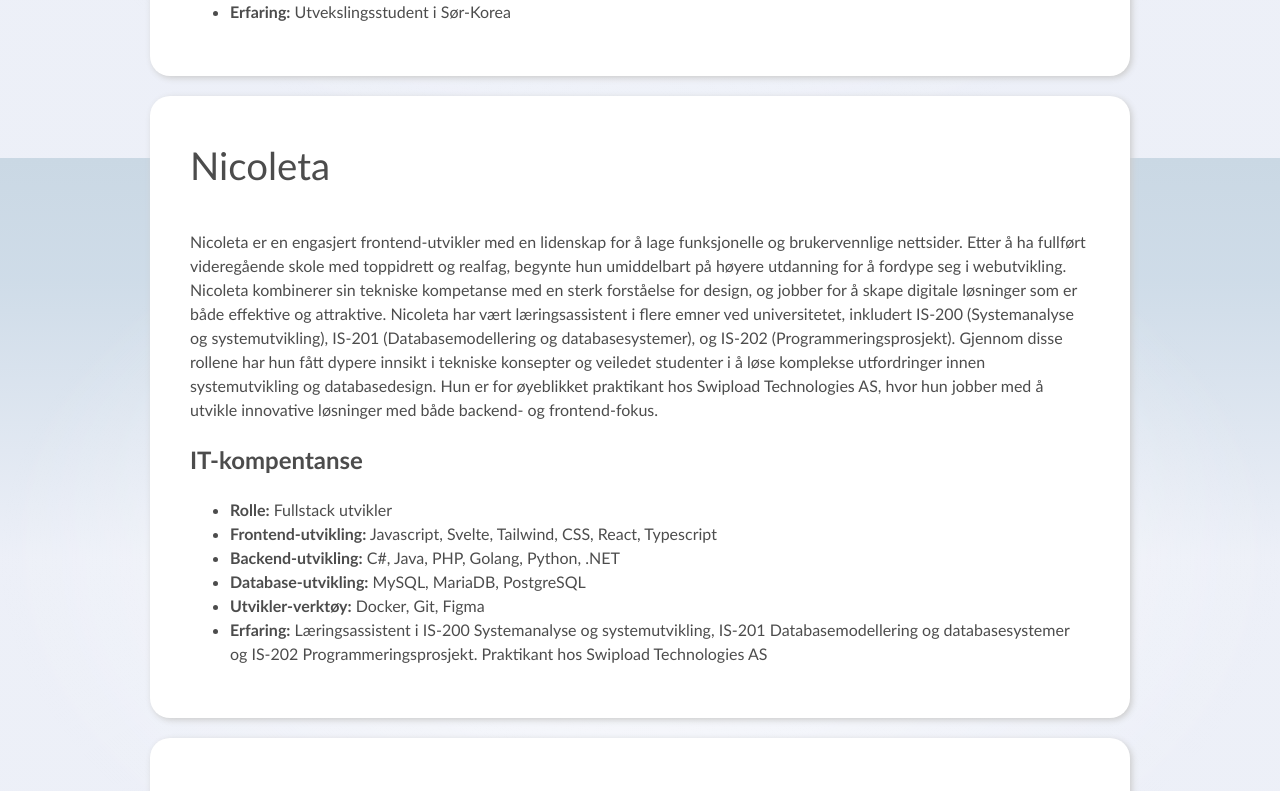
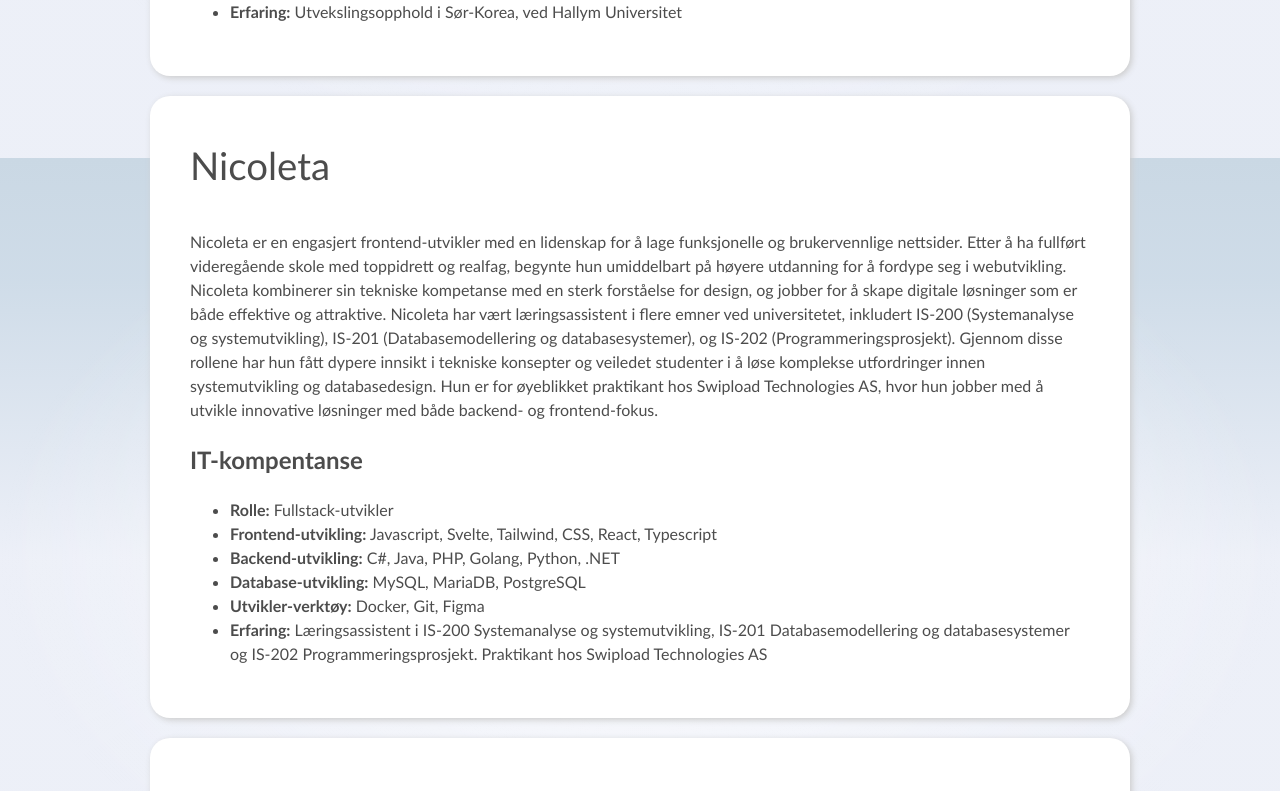
Before and after one commit to Nicoletapa/IS-310, a SvelteKit app in the folder prosjektgjennomføring/: page /about in a window 1280 px wide. Shown: the part 1442-2233 px from the top of the page. Built offline with nearby package versions, Linux system fonts and the light colour scheme.

Commit message:
endret på tekst

```diff
--- a/prosjektgjennomføring/src/routes/about/+page.svelte
+++ b/prosjektgjennomføring/src/routes/about/+page.svelte
@@ -77,7 +77,7 @@
 					<li><strong>Database-utvikling:</strong> MySQL, MariaDB, PostgreSQL</li>
 					<li><strong>Utvikler-verktøy:</strong> Docker, Git, Figma</li>
 					<li>
-						<strong>Erfaring:</strong> Utvekslingsstudent i Sør-Korea
+						<strong>Erfaring:</strong> Utvekslingsopphold i Sør-Korea, ved Hallym Universitet
 					</li>
 				</ul></span
 			>
@@ -98,7 +98,7 @@
 				med både backend- og frontend-fokus.
 				<h2>IT-kompentanse</h2>
 				<ul>
-					<li><strong>Rolle:</strong> Fullstack utvikler</li>
+					<li><strong>Rolle:</strong> Fullstack-utvikler</li>
 					<li>
 						<strong>Frontend-utvikling:</strong> Javascript, Svelte, Tailwind, CSS, React, Typescript
 					</li>
```
